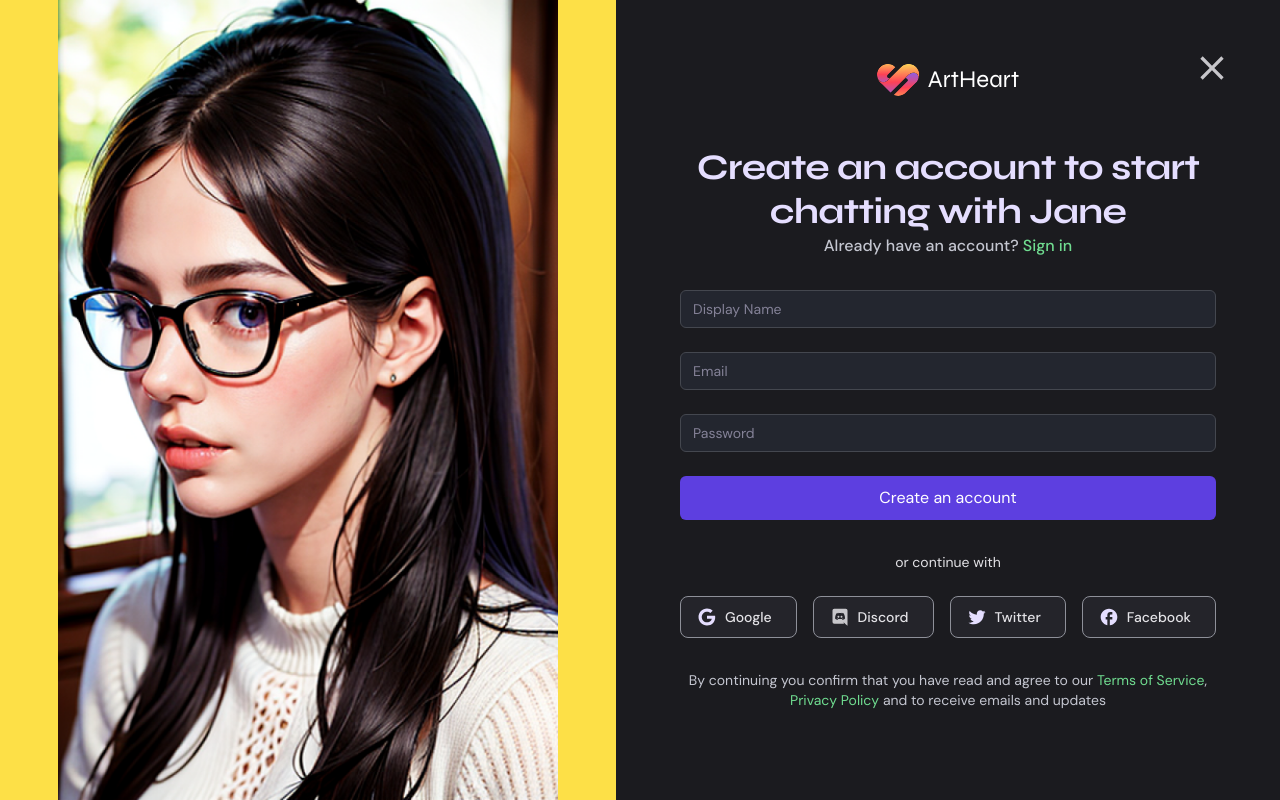
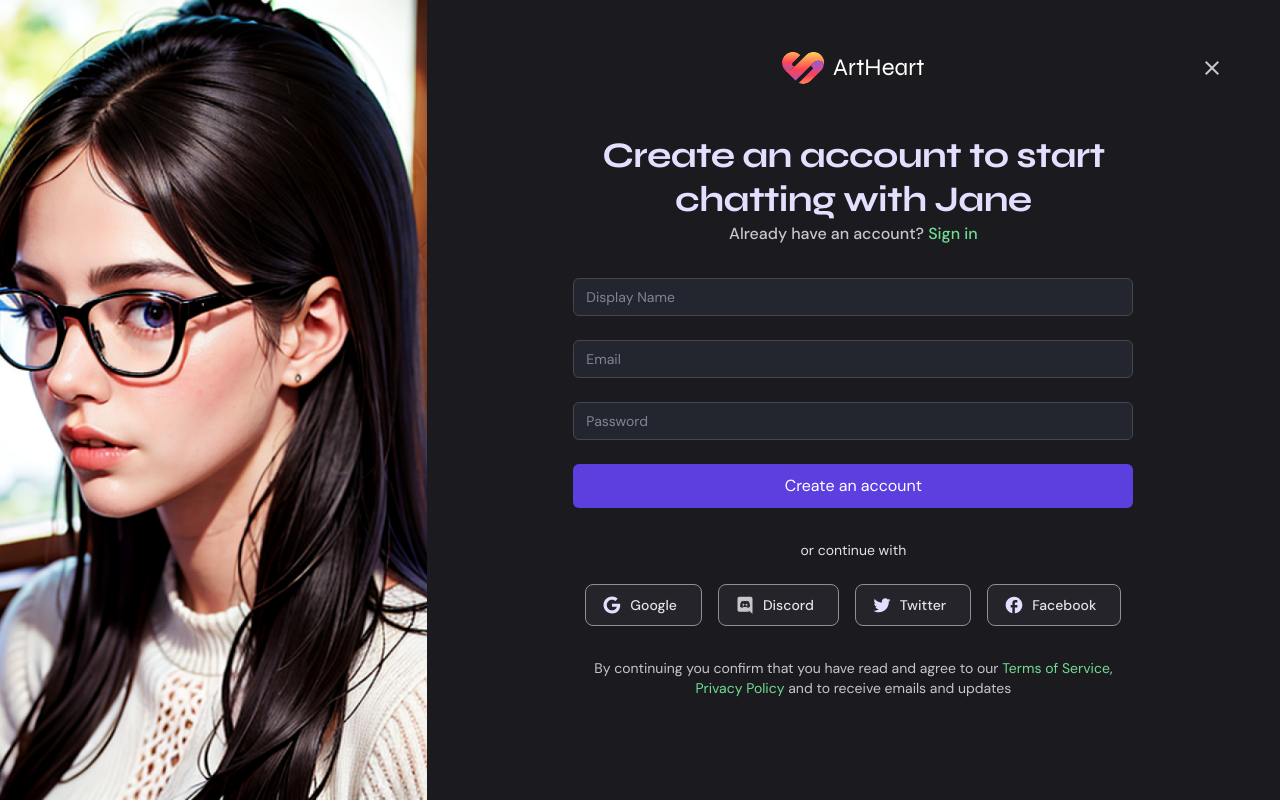
Before and after one commit to biruk-tesfaye/artheart, a SvelteKit app: page /signup in a window 1280 px wide. Built offline with nearby package versions, Linux system fonts and the light colour scheme.

Commit message:
fix: make signup page responsive

```diff
--- a/src/routes/(auth)/signup/+page.svelte
+++ b/src/routes/(auth)/signup/+page.svelte
@@ -10,22 +10,22 @@
 </script>
 
 <section class="w-full h-screen bg-sys-dark flex justify-start items-start">
-	<div class="flex w-[640px] bg-yellow-300">
+	<div class="hidden w-[640px] h-screen md:flex">
 		<img
 			src={SignupBanner}
 			alt="signup banner"
 			width="640"
 			height="1024"
-			class="max-h-screen h-full max-w-[100%] object-contain object-center"
+			class="max-h-screen h-screen max-w-[100%] object-cover object-center"
 		/>
 	</div>
 
-	<div class="flex-1 relative flex justify-center items-center h-full">
-		<button class="absolute right-12 top-12 flex h-10 w-10 items-center justify-center">
-			<Close class="w-10 h-10" />
+	<div class="w-full relative flex justify-center items-center h-full">
+		<button class="absolute right-0 md:right-12 top-12 flex h-10 w-10 items-center justify-center">
+			<Close class="w-6 h-6" />
 		</button>
 		<div
-			class="my-auto flex flex-col items-center h-full justify-between content-between gap-6 px-6 py-16 md:px-16 text-white"
+			class="my-auto -mt-3 flex flex-col items-center h-full justify-between content-between gap-6 px-6 py-16 md:px-16 text-white"
 		>
 			<div class="flex gap-2">
 				<Logo />
@@ -39,7 +39,7 @@
 					<!-- title -->
 					<div class="w-full">
 						<h1
-							class="w-full tracking-[-0.72px] leading-[44px] text-center text-4xl font-bold font-serif text-sys-on-primary"
+							class="w-full leading-8 text-2xl sm:text-3xl md:tracking-[-0.72px] md:leading-[44px] text-center md:text-4xl font-bold font-serif text-sys-on-primary"
 						>
 							Create an account to start chatting with Jane
 						</h1>
@@ -82,7 +82,7 @@
 					<!-- Other methods -->
 					<div class="w-full flex flex-col gap-6">
 						<p class="text-center text-sm text-sys-on-background">or continue with</p>
-						<div class="flex gap-4 justify-center">
+						<div class="flex gap-4 flex-wrap justify-center">
 							<button
 								class=" rounded-lg flex gap-2 justify-center items-center
 				pl-4 pr-6 py-[10px] text-sys-on-surface
```
